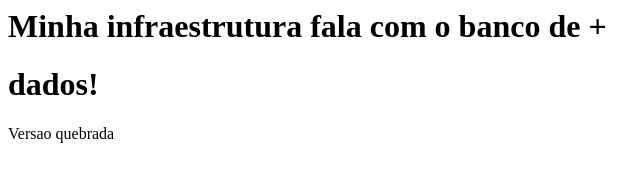
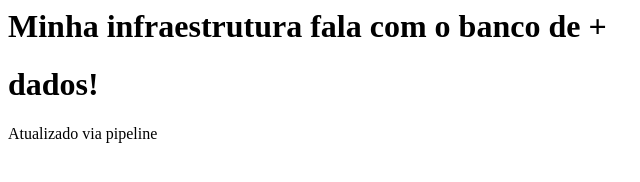
Before and after one commit to Marcogliese/meu-projeto, a plain HTML site: page site/index.html in a window 1280 px wide. Shown: the full height of the page, 0-640 px from the left. Drawn offline with Linux system fonts and the light colour scheme.

Commit message:
Revert "Altera texto do site (mudança ruim)"
This reverts commit 76dfce3aed2067f997879ab1731248687cb84239.

```diff
--- a/site/index.html
+++ b/site/index.html
@@ -1,3 +1,3 @@
 <h1>Minha infraestrutura fala com o banco de +</h1>
 <h1>dados!</h1>
-<p>Versao quebrada</p>
+<p>Atualizado via pipeline</p>
```
